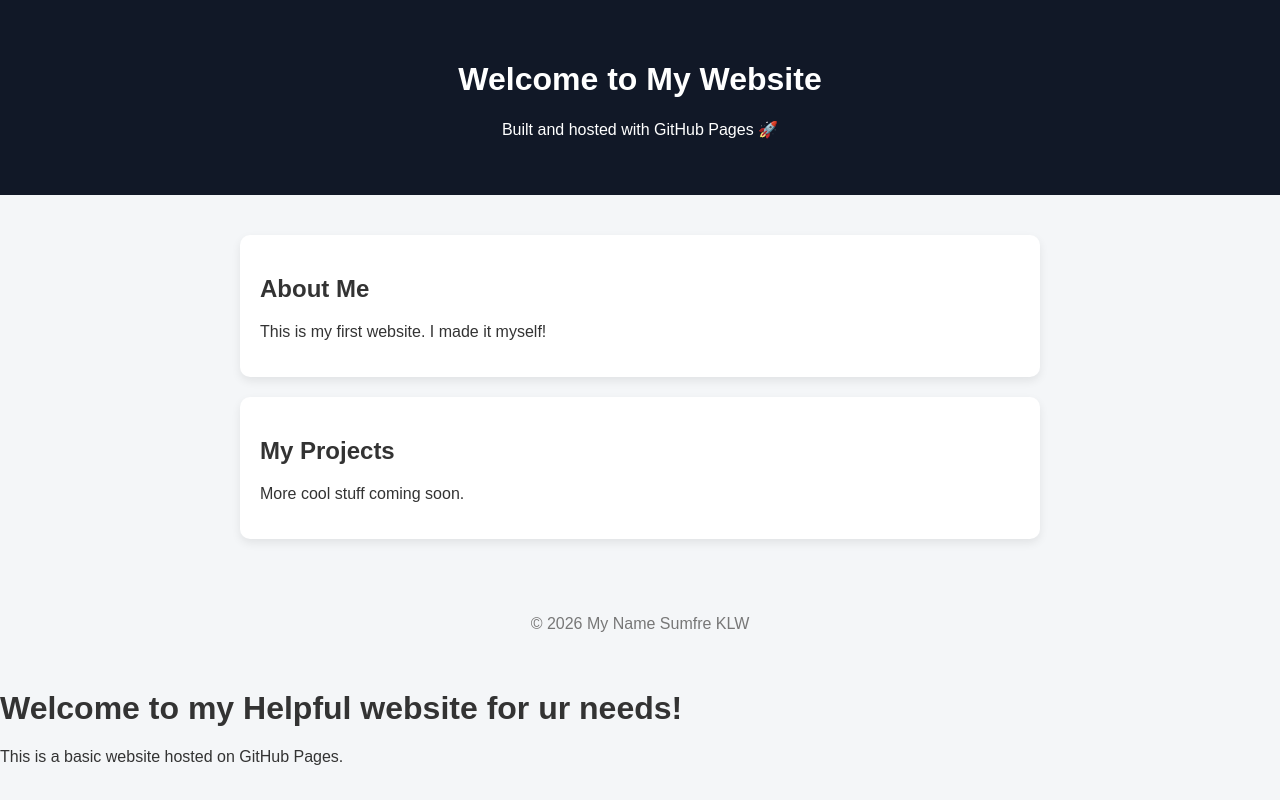
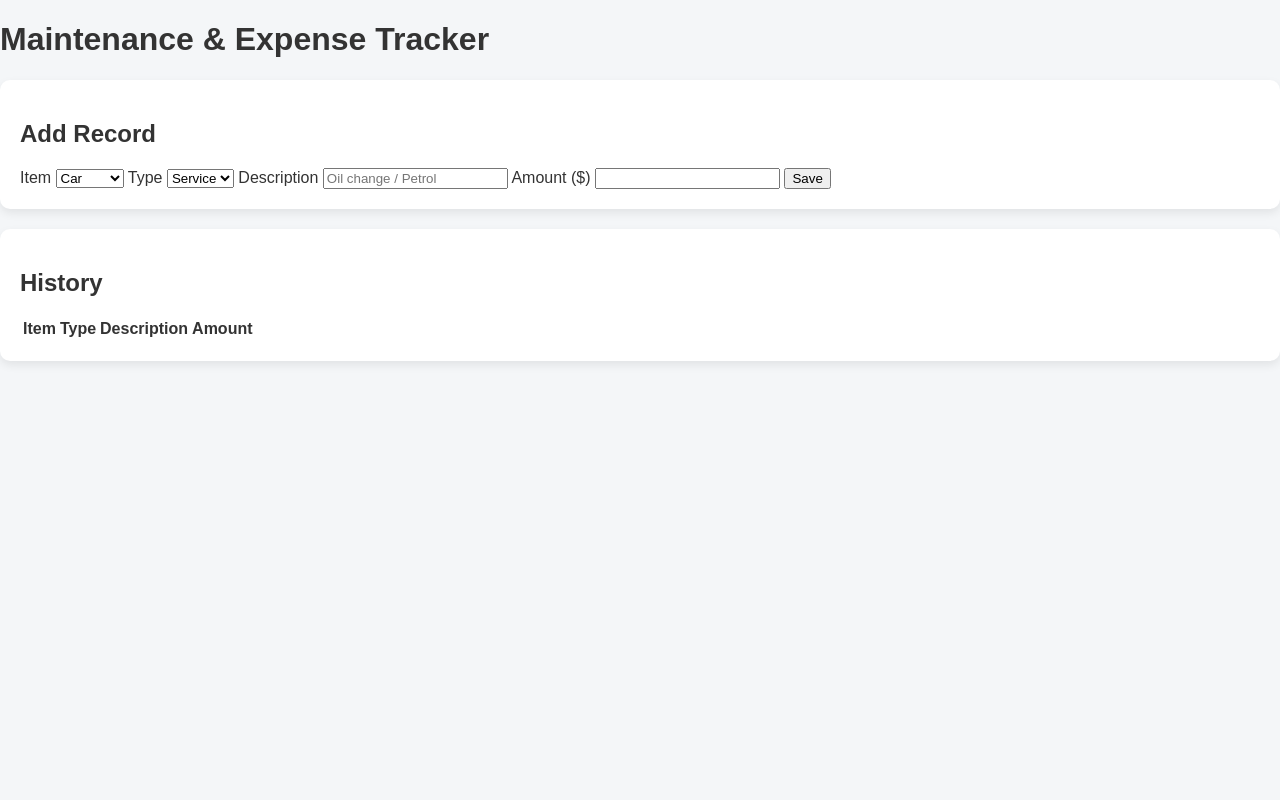
Before and after one commit to FreSum123/FreSum123.github.io, a plain HTML site: page index.html in a window 1280 px wide. Drawn offline with Linux system fonts and the light colour scheme.

Commit message:
Update index.html

```diff
--- a/index.html
+++ b/index.html
@@ -1,38 +1,55 @@
 <!DOCTYPE html>
 <html>
 <head>
-  <title>My Website</title>
+  <title>Maintenance Tracker</title>
   <link rel="stylesheet" href="style.css">
 </head>
 
 <body>
 
-  <header>
-    <h1>Welcome to My Website</h1>
-    <p>Built and hosted with GitHub Pages 🚀</p>
-  </header>
+<h1>Maintenance & Expense Tracker</h1>
 
-  <main>
-    <section class="card">
-      <h2>About Me</h2>
-      <p>This is my first website. I made it myself!</p>
-    </section>
+<div class="card">
+  <h2>Add Record</h2>
 
-    <section class="card">
-      <h2>My Projects</h2>
-      <p>More cool stuff coming soon.</p>
-    </section>
-  </main>
+  <label>Item</label>
+  <select id="item">
+    <option>Car</option>
+    <option>Scooter</option>
+    <option>Other</option>
+  </select>
 
-  <footer>
-    <p>© 2026 My Name Sumfre KLW </p>
-  </footer>
+  <label>Type</label>
+  <select id="type">
+    <option>Service</option>
+    <option>Fuel</option>
+    <option>Repair</option>
+  </select>
 
+  <label>Description</label>
+  <input id="desc" placeholder="Oil change / Petrol">
+
+  <label>Amount ($)</label>
+  <input id="amount" type="number">
+
+  <button onclick="addRecord()">Save</button>
+</div>
+
+<div class="card">
+  <h2>History</h2>
+  <table>
+    <thead>
+      <tr>
+        <th>Item</th>
+        <th>Type</th>
+        <th>Description</th>
+        <th>Amount</th>
+      </tr>
+    </thead>
+    <tbody id="records"></tbody>
+  </table>
+</div>
+
+<script src="script.js"></script>
 </body>
 </html>
-<html>
-  <body>
-    <h1>Welcome to my Helpful website for ur needs!</h1>
-    <p>This is a basic website hosted on GitHub Pages.</p>
-  </body>
-</html>
```
